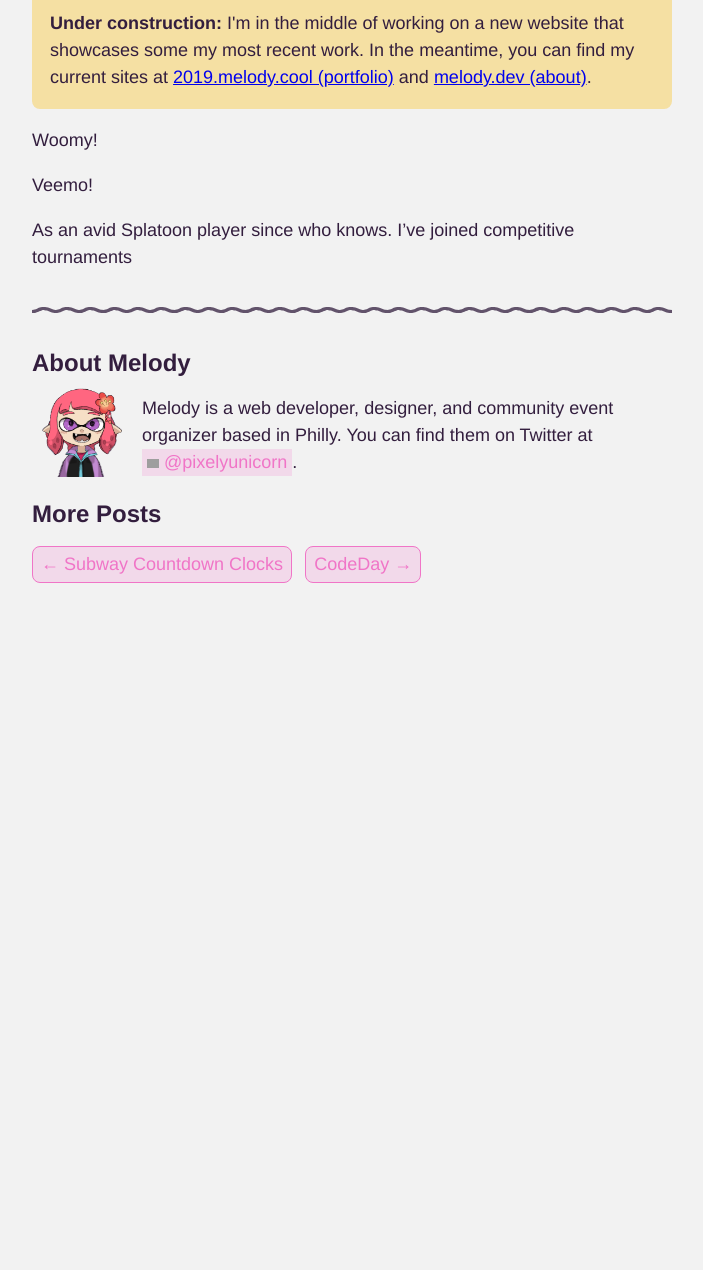
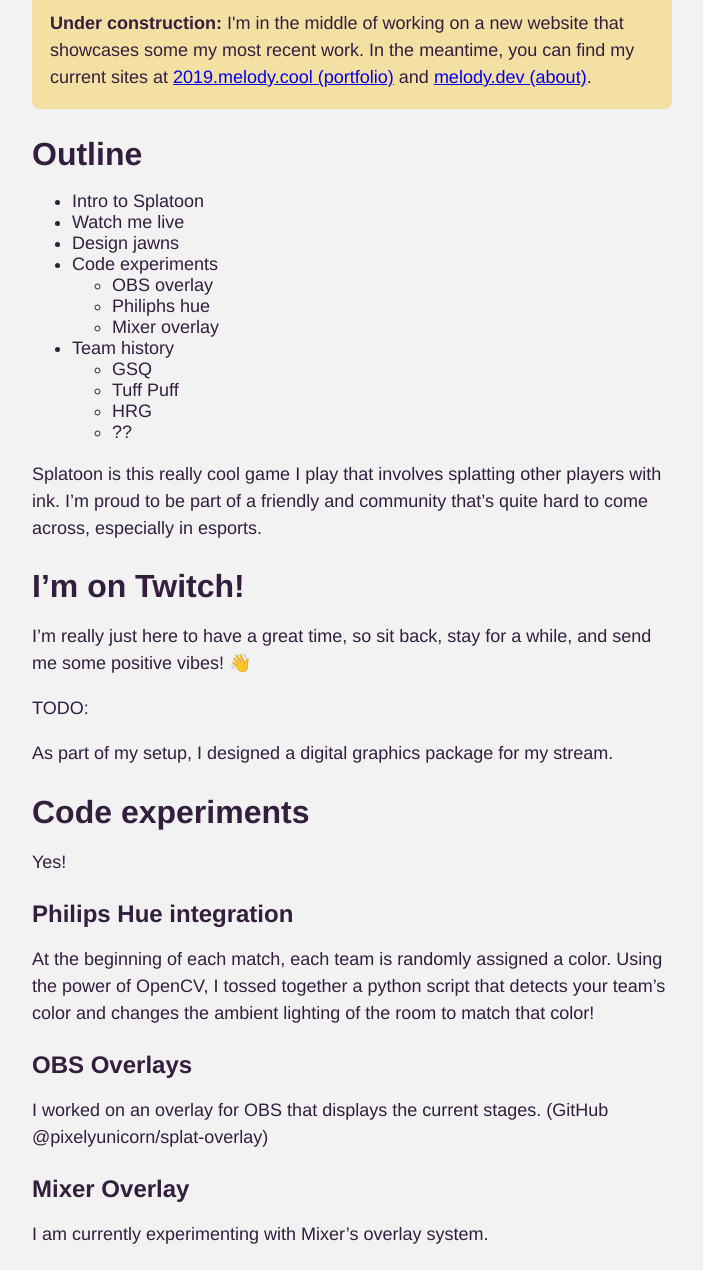
Before and after one commit to pixelyunicorn/2019.melody.dev, a Jekyll site: the page built from _posts/2019-03-04-splatoon/2019-03-04-splatoon.md, in a window 1280 px wide and 1400 px high, scrolled down 272 px, cut to the strip 130-1400 px from the top of the window. Shown: the whole strip, without its empty margins (288-991 px from the left). Built offline with Jekyll 4.4.1, drawn with Linux system fonts in a browser that asks for light colours; some web fonts are replaced; before the commit the page ends 1011 px from its top, so only the background shows below that; grey boxes are pictures that could not be loaded.

```diff
--- a/_posts/2019-03-04-splatoon/2019-03-04-splatoon.md
+++ b/_posts/2019-03-04-splatoon/2019-03-04-splatoon.md
@@ -17,8 +17,44 @@ feature:
 image: meta-preview.png
 ---
 
-Woomy!
+## Outline
 
-Veemo!
+- Intro to Splatoon
+- Watch me live
+- Design jawns
+- Code experiments
+  - OBS overlay
+  - Philiphs hue
+  - Mixer overlay
+- Team history
+  - GSQ
+  - Tuff Puff
+  - HRG
+  - ??
 
-As an avid Splatoon player since who knows. I've joined competitive tournaments
+
+Splatoon is this really cool game I play that involves splatting other players with ink. I'm proud to be part of a friendly and community that's quite hard to come across, especially in esports.
+
+## I'm on Twitch!
+
+I'm really just here to have a great time, so sit back, stay for a while, and send me some positive vibes! 👋
+
+TODO:
+
+As part of my setup, I designed a digital graphics package for my stream.
+
+## Code experiments
+
+Yes!
+
+### Philips Hue integration
+
+At the beginning of each match, each team is randomly assigned a color. Using the power of OpenCV, I tossed together a python script that detects your team's color and changes the ambient lighting of the room to match that color!
+
+### OBS Overlays
+
+I worked on an overlay for OBS that displays the current stages. (GitHub @pixelyunicorn/splat-overlay)
+
+### Mixer Overlay
+
+I am currently experimenting with Mixer's overlay system.
```
Also changed, not shown: _data/pages.yaml (deleted, +0 -65 lines), _posts/2019-03-02-react-music/2019-03-02-react-music.md (+12 -0 lines), _posts/2019-03-03-transit-guides/2019-03-03-transit-guides.md (+1 -7 lines), _posts/2019-03-05-codeday/2019-03-05-codeday.md (+10 -8 lines), _posts/2019-03-06-jekyll-starter/2019-03-06-jekyll-starter.md (+8 -0 lines).
